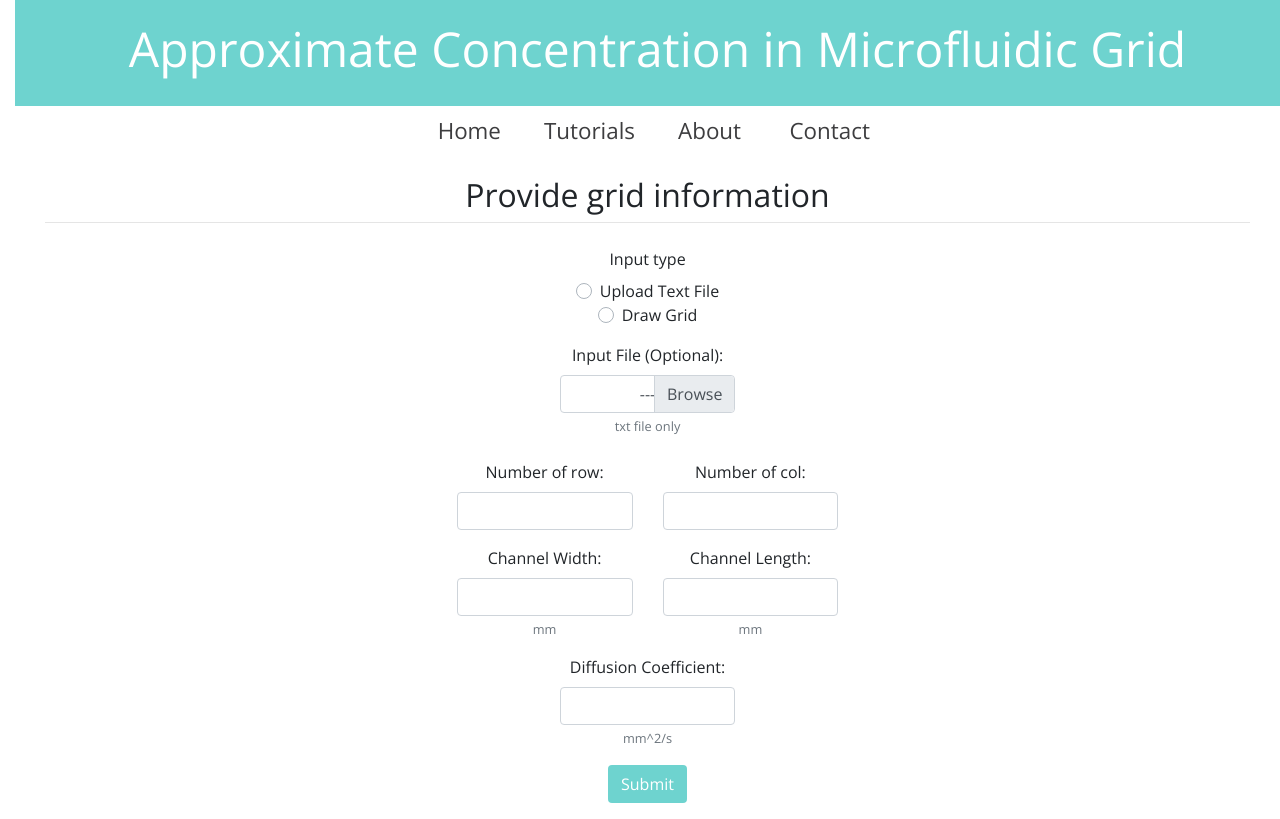
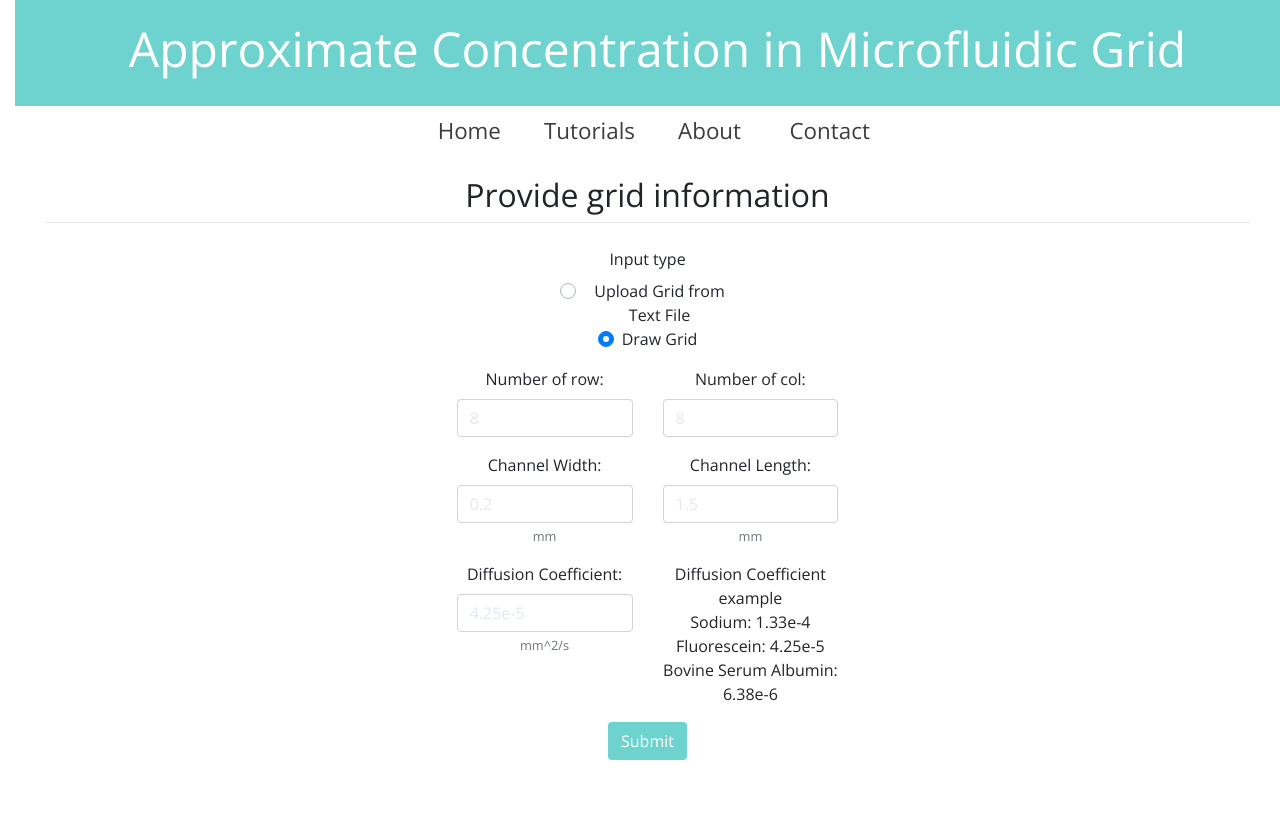
Before and after one commit to hluu3107/Website, a Django app: page / in a window 1280 px wide. After the commit the page ends 760 px from the top, so only its background shows below. Run offline with Django 3.2, Linux system fonts and the light colour scheme; some libraries are stand-ins or nearby versions.

Commit message:
modify some css

```diff
--- a/grid/forms.py
+++ b/grid/forms.py
@@ -5,19 +5,21 @@ from crispy_forms.helper import FormHelper
 from crispy_forms.layout import Layout
 
 class BasicForm(forms.Form):
-	GRID_CHOICES=[(1,'Upload Text File'),(2,'Draw Grid')]
-	nr = forms.IntegerField(label='Number of row:')
-	nc = forms.IntegerField(label='Number of col:')
-	w = forms.FloatField(label='Channel Width:',help_text='mm')
-	l = forms.FloatField(label='Channel Length:',help_text='mm')
-	diffCoeff = forms.FloatField(label='Diffusion Coefficient:',help_text='mm^2/s')
+	GRID_CHOICES=[(1,'Upload Grid from Text File'),(2,'Draw Grid')]
+	DIFF_CHOICES=[(4.25e-5,'Fluorescein 4.25e-5'),(1.33e-4,'Na+ 1.33e-4')]
+	nr = forms.IntegerField(required=True,label='Number of row:', min_value=2,max_value=20,widget=forms.TextInput(attrs={'placeholder': '8'}))
+	nc = forms.IntegerField(required=True,label='Number of col:', min_value=2,max_value=20,widget=forms.TextInput(attrs={'placeholder': '8'}))
+	w = forms.FloatField(label='Channel Width:',help_text='mm',min_value=1e-10,max_value=1000,widget=forms.TextInput(attrs={'placeholder': '0.2'}))
+	l = forms.FloatField(label='Channel Length:',help_text='mm',min_value=1e-10,max_value=1000,widget=forms.TextInput(attrs={'placeholder': '1.5'}))
+	diffCoeff = forms.FloatField(label='Diffusion Coefficient:',help_text='mm^2/s',min_value=1e-10,max_value=10,widget=forms.TextInput(attrs={'placeholder': '4.25e-5'}))
 	#initV = forms.FloatField(label='Inlet Velocity: ',help_text='mm/s')
 	input_type = forms.ChoiceField(choices = GRID_CHOICES, widget=forms.RadioSelect)
-	input_file = forms.FileField(required=False,label='Input File (Optional):',help_text='txt file only')
+	input_file = forms.FileField(required=False,label='Input Text File:')
 
 	### Render inline radio
 	def __init__(self, *args, **kwargs):
 		super(BasicForm, self).__init__(*args, **kwargs)
+		self.initial['input_type'] = 2
 		self.helper = FormHelper()
 		self.helper.layout = Layout(Div(InlineRadios('input_type')))
 
--- a/grid/static/css/grid.css
+++ b/grid/static/css/grid.css
@@ -127,3 +127,40 @@ h1 a, h2 a {
 .main{
   height:70%;
 }
+
+/*change color of placeholder in form*/
+::-webkit-input-placeholder { /* WebKit, Blink, Edge */
+  color: #e1e8f0!important;
+  opacity: 0.5;
+}
+:-moz-placeholder { /* Mozilla Firefox 4 to 18 */
+  color: #e1e8f0!important;
+  opacity: 0.5;
+}
+::-moz-placeholder { /* Mozilla Firefox 19+ */
+   color: #e1e8f0!important;
+   opacity: 0.5;
+}
+:-ms-input-placeholder { /* Internet Explorer 10-11 */
+  color: #e1e8f0!important;
+   opacity: 0.5;
+}
+::-ms-input-placeholder { /* Microsoft Edge */
+  color: #e1e8f0!important;
+   opacity: 0.5;
+}
+
+::placeholder { /* Most modern browsers support this now. */
+   color: #e1e8f0!important;
+   opacity: 0.5;
+}
+
+/*hide spinner button in inputfields*/
+input[type=number]::-webkit-inner-spin-button,
+input[type=number]::-webkit-outer-spin-button {
+  -webkit-appearance: none;
+}
+
+input[type=number] {
+  -moz-appearance: textfield;
+}
--- a/grid/templates/grid/basic_input.html
+++ b/grid/templates/grid/basic_input.html
@@ -12,7 +12,7 @@
 			{{form.input_type|as_crispy_field}}
 		</div>
 	</div>
-	<div class="row justify-content-md-center">
+	<div class="row justify-content-md-center" id="input_file">
 		<div class="col-md-2 col-md-offset-5">
 			{{form.input_file|as_crispy_field}}
 		</div>
@@ -34,8 +34,15 @@
 		</div>
 	</div>
 	<div class="row justify-content-md-center">
-		<div class="col-md-2 col-md-offset-5">
+		<div class="col-md-2 col-md-offset-4">
 			{{form.diffCoeff|as_crispy_field}}
+		</div>
+		<div class="col-md-2">
+			<p>Diffusion Coefficient example<br>
+			Sodium: 1.33e-4 <br>
+			Fluorescein: 4.25e-5<br>
+			Bovine Serum Albumin: 6.38e-6<br>
+			</p>
 		</div>
 	</div>
 	<button type="submit" class="btn">Submit</button>
@@ -44,10 +51,15 @@
 <script type="text/javascript">
 	// TODO: toggle hide/show when click on radio button
 	$(document).ready(function() {
-		// $('#input_type').on('change',function(){
-		// 	var val = $('input[name="input_type"]:checked').val();
-		// 	console.log(val)
-		// });
+		$('#input_file').hide();
+		$('#input_type').on('change',function(){
+			var val = $('input[name="input_type"]:checked').val();
+			if(val==1){
+				$('#input_file').show();
+			}else{
+				$('#input_file').hide();
+			}
+		});
 	});
 </script>
 </div>
```
Also changed, not shown: grid/templates/grid/draw_grid.html (+4 -3 lines), db.sqlite3.
